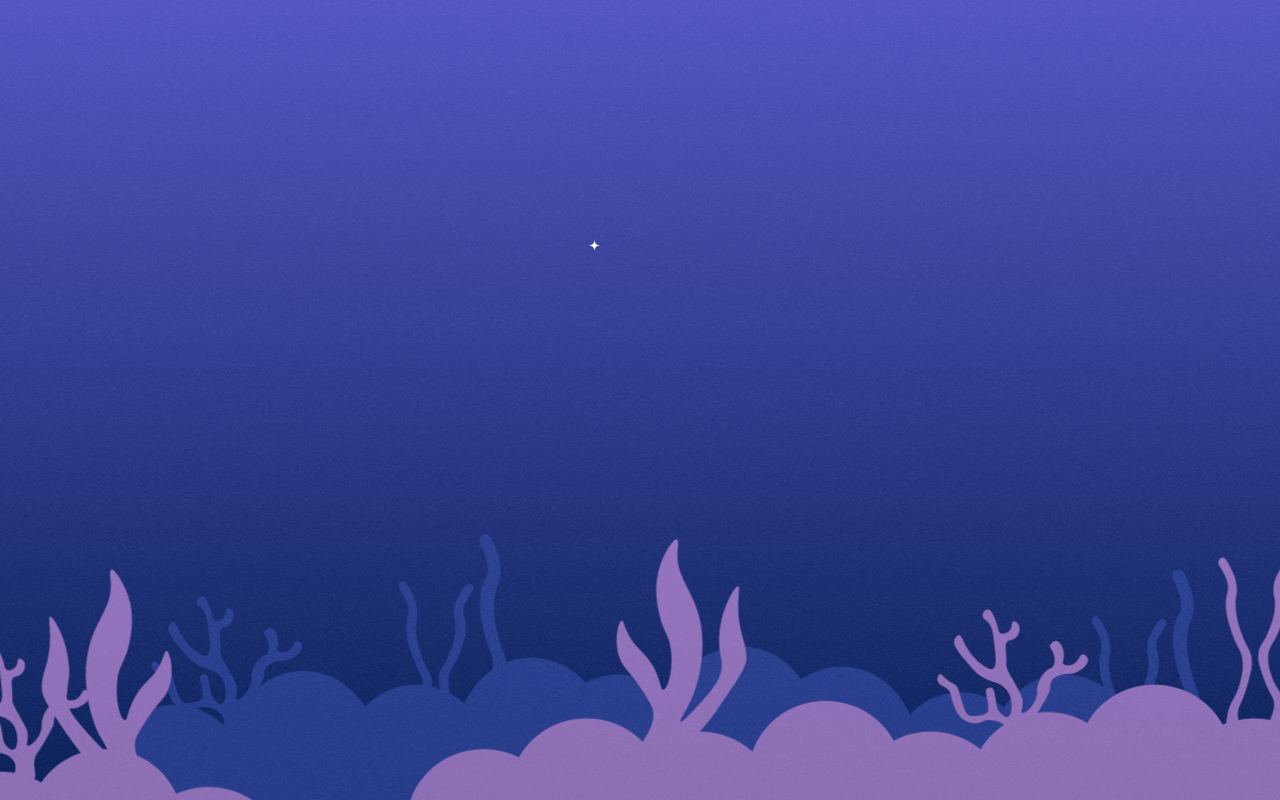
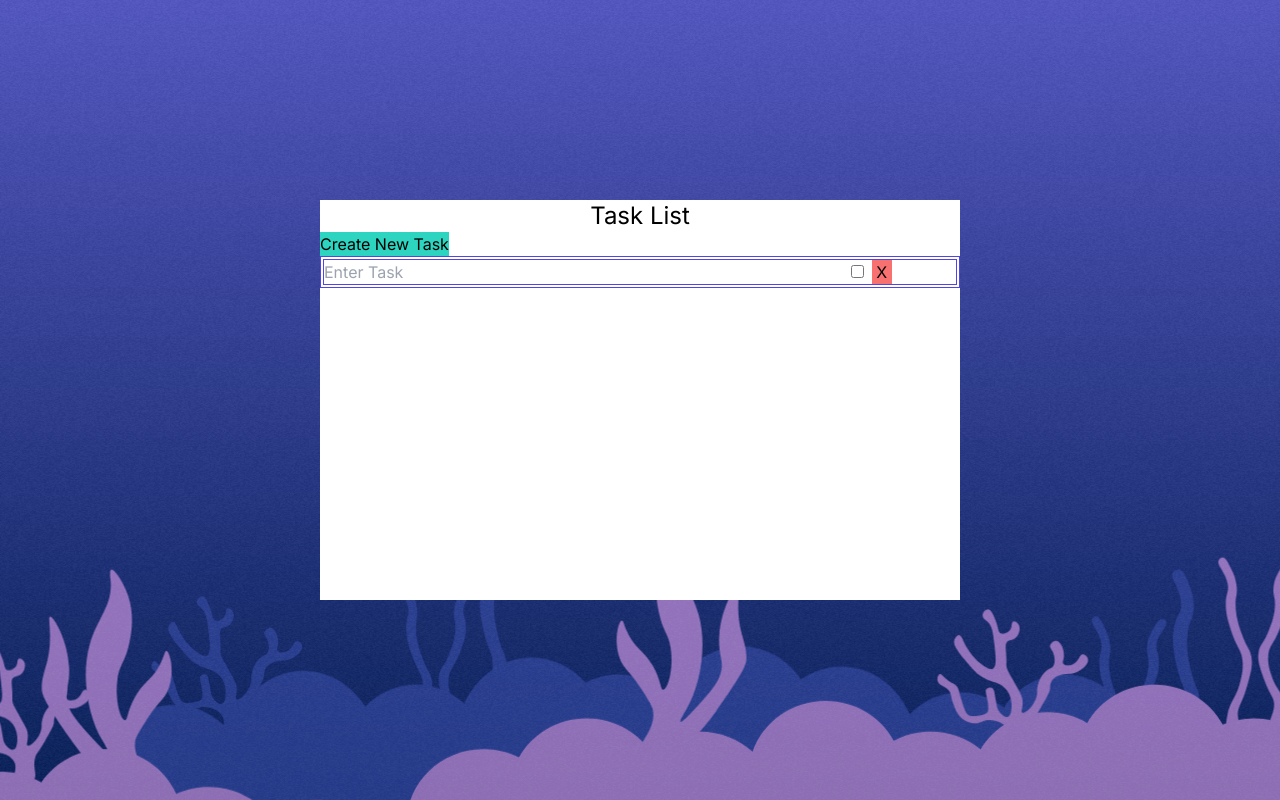
Before and after one commit to MerryRosalie/gdsc-hackathon-2023, a Next.js app in the folder frontend/: page / in a window 1280 px wide. Built offline with nearby package versions, Linux system fonts and the light colour scheme.

Commit message:
Preliminary implementation of todolist

```diff
--- a/frontend/src/app/page.tsx
+++ b/frontend/src/app/page.tsx
@@ -1,9 +1,11 @@
 import Background from "~/components/Background";
+import TodoList from "~/components/TodoList";
 
 export default function HomePage() {
   return (
     <main className="min-w-screen relative isolate min-h-screen overflow-hidden bg-gradient-to-b from-[#5155c1] to-[#041d56]">
       {/* Background materials */}
+      <TodoList />
       <Background />
     </main>
   );
--- a/frontend/src/components/Background.tsx
+++ b/frontend/src/components/Background.tsx
@@ -8,7 +8,7 @@ import noise from "assets/noise.png";
 
 const Background = () => {
   return (
-    <div className="absolute min-h-full min-w-full">
+    <div className="absolute -z-10 min-h-full min-w-full">
       <Sparkles />
       <Bubbles />
       <Corals />
--- /dev/null
+++ b/frontend/src/components/TodoList.tsx
@@ -0,0 +1,101 @@
+"use client";
+import { useState, useEffect } from "react";
+
+type todoItem = {
+  id: number;
+  text: string;
+  completed: boolean;
+};
+export default function TodoList() {
+  const [todos, setTodos] = useState<todoItem[]>([]);
+  // const [doneTodos, setDoneTodos] = useState<todoItem[]>([]);
+
+  const addTodos = () => {
+    let newTodos = [...todos];
+    let todoObject = {
+      id: Math.max(0, ...todos.map((todoItem) => todoItem.id)) + 1,
+      text: "",
+      completed: false,
+    };
+    newTodos.push(todoObject);
+    setTodos(newTodos);
+  };
+
+  const deleteTodos = (todoId: number) => {
+    let newTodos = [];
+
+    for (const todo of todos) {
+      if (todo.id !== todoId) {
+        newTodos.push(todo);
+      }
+    }
+    setTodos(newTodos);
+  };
+
+  const changeHandler = (id: number, flag: string, e: any) => {
+    let newTodos = [];
+
+    for (let obj of todos) {
+      if (obj.id === id) {
+        if (flag === "checkbox") {
+          console.log("DONE");
+          // console.log(e.target.value);
+          obj.completed = e.target.checked ? true : false;
+        } else {
+          obj.text = e.target.value;
+          console.log("Text updated");
+        }
+
+        newTodos.push(obj);
+      }
+      setTodos(newTodos);
+      console.log(obj);
+    }
+  };
+
+  useEffect(() => {
+    setTodos([
+      {
+        id: Math.max(0, ...todos.map((item) => item.id)) + 1,
+        text: "",
+        completed: false,
+      },
+    ]);
+  }, []);
+
+  return (
+    <div className="absolute left-1/2 top-1/2 h-2/4 w-2/4 -translate-x-1/2 -translate-y-1/2 overflow-y-auto bg-white">
+      <h1 className="text-center text-2xl">Task List</h1>
+      <button className="bg-teal-400" onClick={addTodos}>
+        Create New Task
+      </button>
+
+      <div className="todo">
+        {todos.map((item: todoItem) => (
+          <div className="textBox border-4 border-double border-indigo-600">
+            <input
+              type="text"
+              // value={item.text}
+              onChange={(e: any) => changeHandler(item.id, "boxtext", e)}
+              placeholder="Enter Task"
+              style={{
+                textDecorationLine: item.completed ? "line-through" : "none",
+              }}
+              className="w-10/12"
+            ></input>
+            <input
+              type="checkbox"
+              onChange={(e: any) => changeHandler(item.id, "checkbox", e)}
+            ></input>
+            <button
+              className="ml-2 w-5 bg-red-400"
+              onClick={() => deleteTodos(item.id)}
+            >
+              X
+            </button>
+          </div>
+        ))}
+      </div>
+    </div>
+  );
+}
```
